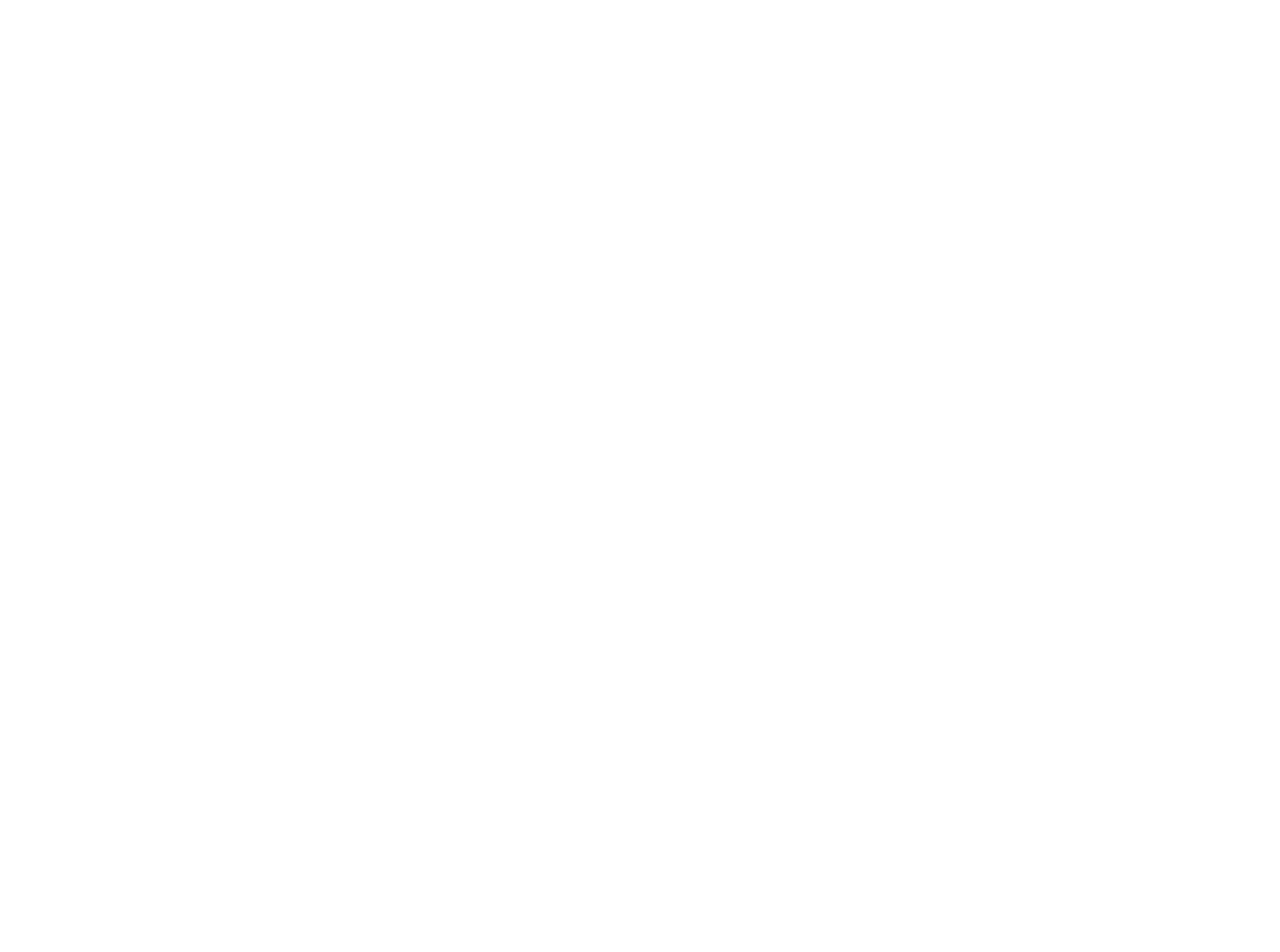
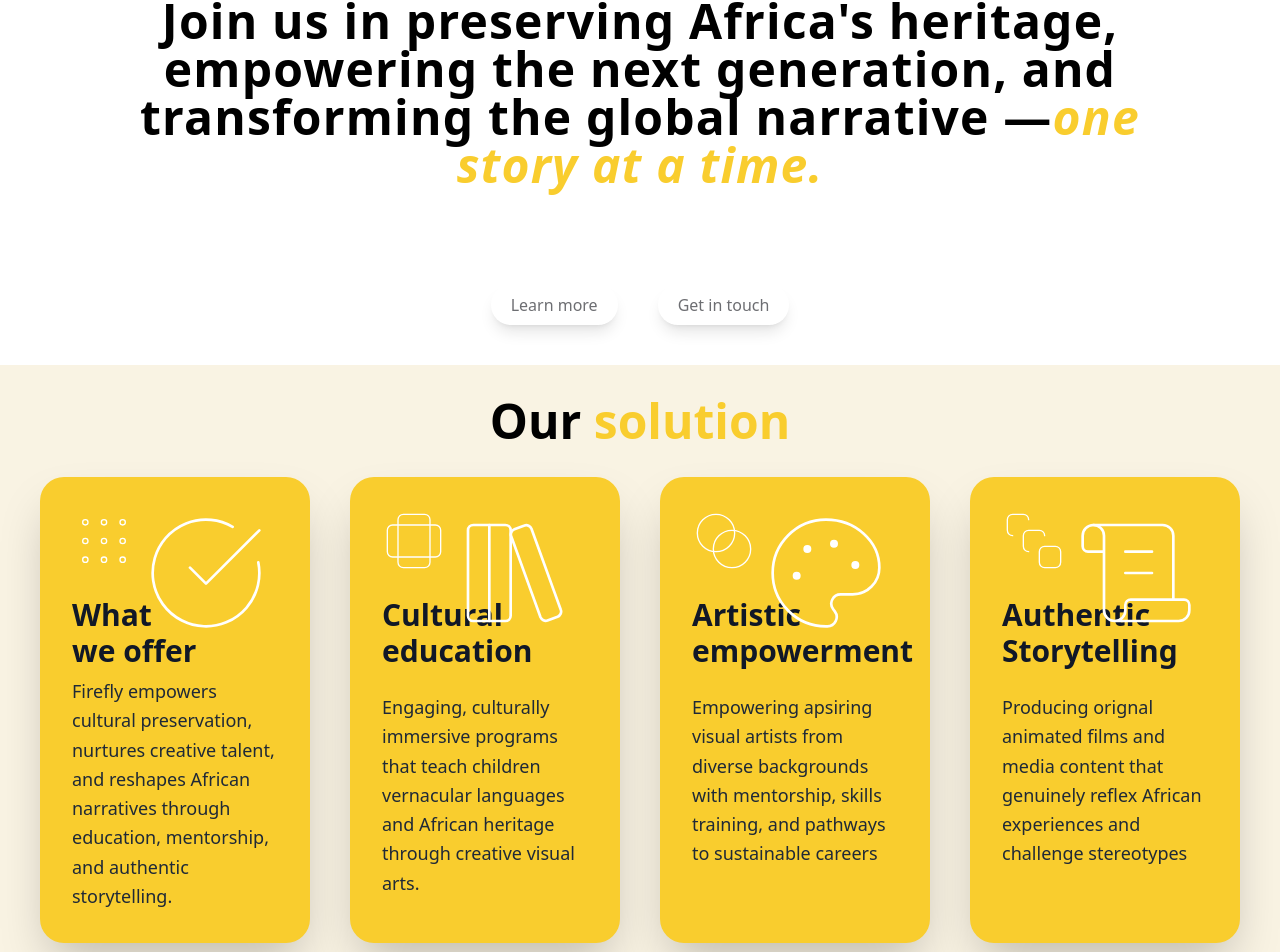
Before and after one commit to Griffin-Ndede/Firefly_frontend, a React (Vite) app: page / in a window 1280 px wide. Shown: the part 171-1123 px from the top of the page. Before the commit the page ends 800 px from the top, so only its background shows below. Built offline with nearby package versions, Linux system fonts and the light colour scheme.

Commit message:
Feat: adds 2 sections to the landing page

```diff
--- a/src/Components/Navbar.jsx
+++ b/src/Components/Navbar.jsx
@@ -7,7 +7,7 @@ function Navbar() {
 
   return (
     <header className="fixed top-0 w-full z-50 bg-white/80 backdrop-blur-md shadow-md">
-      <div className="max-w-7xl mx-auto flex items-center justify-between px-6 py-3">
+      <div className="mx-auto flex items-center justify-between px-6 py-3">
         {/* Logo */}
         <img
           src="/images/Firefly_logo.png"
@@ -31,7 +31,7 @@ function Navbar() {
         <nav
           className={`${
             isOpen ? 'flex items-end w-fit float-end' : 'hidden'
-          } absolute top-full right-0 w-fit bg-white md:static md:flex md:w-auto md:bg-transparent md:items-center gap-3 md:gap-8 mt-2 md:mt-0 px-6 py-4 md:p-0 flex-col md:flex-row  md:rounded-none md:shadow-none`}
+          } absolute top-full right-0 w-full bg-white md:static md:flex md:w-auto md:bg-transparent md:items-center gap-3 md:gap-8 mt-2 md:mt-0 px-6 py-4 md:p-0 flex-col md:flex-row  md:rounded-none md:shadow-none`}
         >
           <Link
             to="/"
--- a/src/Pages/Home.jsx
+++ b/src/Pages/Home.jsx
@@ -1,13 +1,75 @@
 import React from 'react'
 import Navbar from '../Components/Navbar'
+import { CircleCheckBig, Grip, ScrollText, Users, SquareStack, Palette, Brush, Blend, Ratio, Library, LibraryBig} from 'lucide-react'
 
 function Home() {
-  return (
-    <div>
-        <Navbar/>
-      This is my home page
-    </div>
-  )
+    return (
+        <>
+            <Navbar />
+            <section className='h-fit py-10'>
+                <p className='md:mt-32 mt-16 mx-auto items-center font-bold text-3xl px-6 md:px-0 md:text-5xl max-w-5xl text-center leading-snug tracking-wide'>
+                    Join us in preserving Africa&apos;s heritage, empowering the next
+                    generation, and transforming the global narrative —
+                    <span className='italic text-custom-yellow'>
+                        one story at a time.
+                    </span>
+                </p>
+                <div className='flex justify-center gap-10 mt-24'>
+                    <button className='py-2 px-5 rounded-3xl shadow-lg transition-all duration-200 text-custom-gray hover:bg-custom-yellow hover:text-white'>Learn more</button>
+                    <button className='py-2 px-5 rounded-3xl shadow-lg transition-all duration-200 text-custom-gray hover:bg-custom-yellow hover:text-white'>Get in touch</button>
+                </div>
+            </section>
+            <section className='h-screen bg-custom-beige'>
+                <h1 className='text-5xl font-bold text-center py-8'>Our <span className='text-custom-yellow'>solution</span></h1>
+                <div className='grid grid-cols-1 md:grid-cols-4 gap-10 px-10 mx-auto'>
+                    <div className="shadow-2xl p-6 md:p-8 w-auto bg-custom-yellow rounded-3xl space-y-6">
+                        {/* Icons Row */}
+                        <div className="flex items-center justify-between relative">
+                            <Grip strokeWidth={0.5} className="text-white w-16 h-16 md:w-16 md:h-16" />
+                            <CircleCheckBig strokeWidth={0.5} className="text-white w-32 h-32 md:w-32 md:h-32 absolute top-0 right-2" />
+                        </div>
+
+                        {/* Text Content */}
+                        <div>
+                            <h1 className="text-2xl md:text-3xl font-bold text-gray-900 mb-2">
+                                What <br /> we offer
+                            </h1>
+                            <p className="text-lg font-light leading-relaxed text-gray-800">
+                                Firefly empowers cultural preservation, nurtures creative talent, and reshapes African narratives through education, mentorship, and authentic storytelling.
+                            </p>
+                        </div>
+                    </div>
+
+
+                    <div className='shadow-2xl p-6 md:p-8 w-auto bg-custom-yellow rounded-3xl space-y-6'>
+                        <div className="flex items-center justify-between relative">
+                            <Ratio strokeWidth={0.5} className="text-white w-16 h-16 md:w-16 md:h-16" />
+                            <LibraryBig strokeWidth={0.5} className="text-white w-32 h-32 md:w-32 md:h-32 absolute top-0 right-2" />
+                        </div>
+                        <h1 className='text-2xl md:text-3xl font-bold text-gray-900 mb-2'>Cultural <br />education</h1>
+                        <p className='text-lg font-light leading-relaxed text-gray-800'>Engaging, culturally immersive programs that teach children vernacular languages and African heritage through creative visual arts.</p>
+                    </div>
+                    <div className='shadow-2xl p-6 md:p-8 w-auto bg-custom-yellow rounded-3xl space-y-6'>
+                         <div className="flex items-center justify-between relative">
+                            <Blend strokeWidth={0.5} className="text-white w-16 h-16 md:w-16 md:h-16" />
+                            <Palette  strokeWidth={0.5} className="text-white w-32 h-32 md:w-32 md:h-32 absolute top-0 right-2" />
+                        </div>
+                        <h1 className='text-2xl md:text-3xl font-bold text-gray-900 mb-2'>Artistic <br /> empowerment</h1>
+                        <p className='text-lg font-light leading-relaxed text-gray-800'>Empowering apsiring visual artists from diverse backgrounds with mentorship, skills training, and pathways to sustainable careers</p>
+                    </div>
+                    <div className='shadow-2xl p-6 md:p-8 w-auto bg-custom-yellow rounded-3xl space-y-6'>
+                         <div className="flex items-center justify-between relative">
+                            <SquareStack strokeWidth={0.5} className="text-white w-16 h-16 md:w-16 md:h-16" />
+                            <ScrollText strokeWidth={0.5} className="text-white w-32 h-32 md:w-32 md:h-32 absolute top-0 right-2" />
+                        </div>
+                        <h1 className='text-2xl md:text-3xl font-bold text-gray-900 mb-2'>Authentic <br />Storytelling</h1>
+                        <p className='text-lg font-light leading-relaxed text-gray-800'>Producing orignal animated films and media content that genuinely reflex African experiences and challenge stereotypes</p>
+                    </div>
+                </div>
+            </section>
+        </>
+
+    )
 }
 
 export default Home
--- a/tailwind.config.js
+++ b/tailwind.config.js
@@ -9,7 +9,7 @@ export default {
       colors: {
         'custom-yellow': '#f9cd2e',
         'custom-gray': '#6d6e72',
-        "custom-white": ""
+        "custom-beige": "#f9f3e3"
       },
       screens: {
         'sm': '640px',
```
